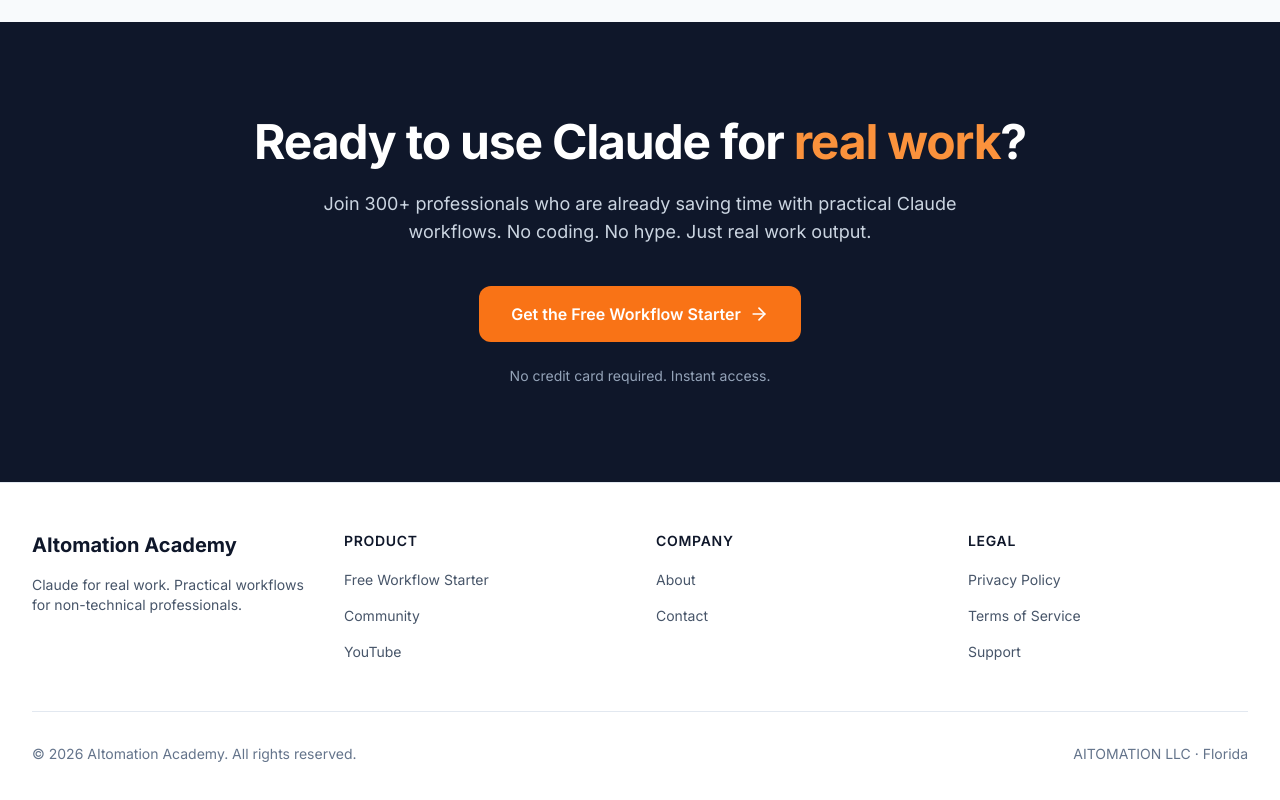
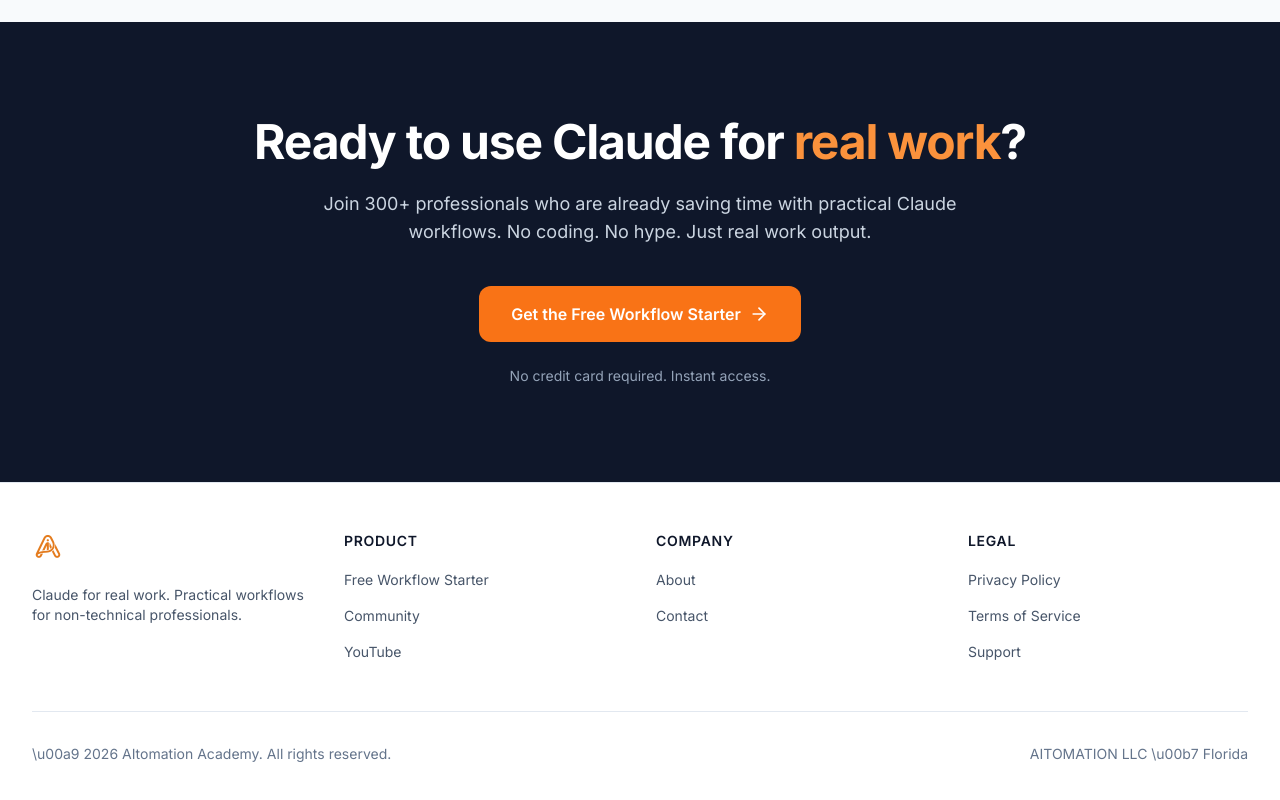
Before and after one commit to mjenkinson233/aitomation-academy, a Next.js app: page / in a window 1280 px wide. Shown: the part 4715-5515 px from the top of the page. Built offline with nearby package versions, Linux system fonts and the light colour scheme; no server answers.

Commit message:
feat: use image logo in navbar, add favicon, community wins section

```diff
--- a/app/sections/footer.tsx
+++ b/app/sections/footer.tsx
@@ -1,6 +1,7 @@
 "use client";
 
 import Link from "next/link";
+import Image from "next/image";
 
 const footerLinks = {
   product: [
@@ -26,8 +27,14 @@
         <div className="grid grid-cols-1 gap-8 md:grid-cols-4">
           {/* Brand */}
           <div className="md:col-span-1">
-            <Link href="/" className="text-xl font-bold text-slate-900">
-              AItomation Academy
+            <Link href="/" className="inline-block">
+              <Image
+                src="/images/creatives/aitomation_logo.png"
+                alt="AItomation Academy"
+                width={160}
+                height={40}
+                className="h-8 w-auto"
+              />
             </Link>
             <p className="mt-4 text-sm text-slate-600">
               Claude for real work. Practical workflows for non-technical professionals.
@@ -94,10 +101,10 @@
         <div className="mt-12 pt-8 border-t border-slate-200">
           <div className="flex flex-col md:flex-row items-center justify-between gap-4">
             <p className="text-sm text-slate-500">
-              © {new Date().getFullYear()} AItomation Academy. All rights reserved.
+              \u00a9 {new Date().getFullYear()} AItomation Academy. All rights reserved.
             </p>
             <p className="text-sm text-slate-500">
-              AITOMATION LLC · Florida
+              AITOMATION LLC \u00b7 Florida
             </p>
           </div>
         </div>
```
